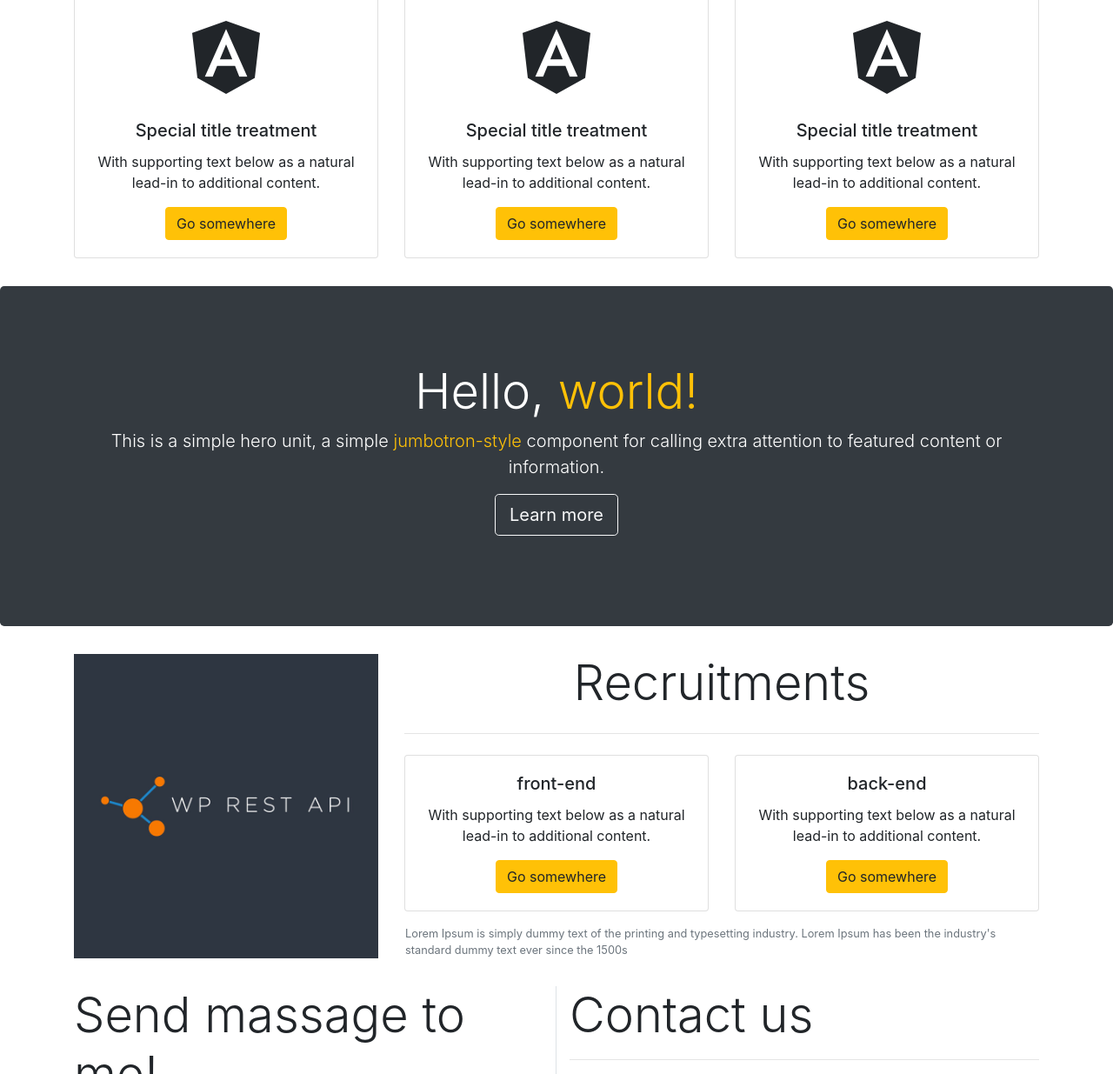
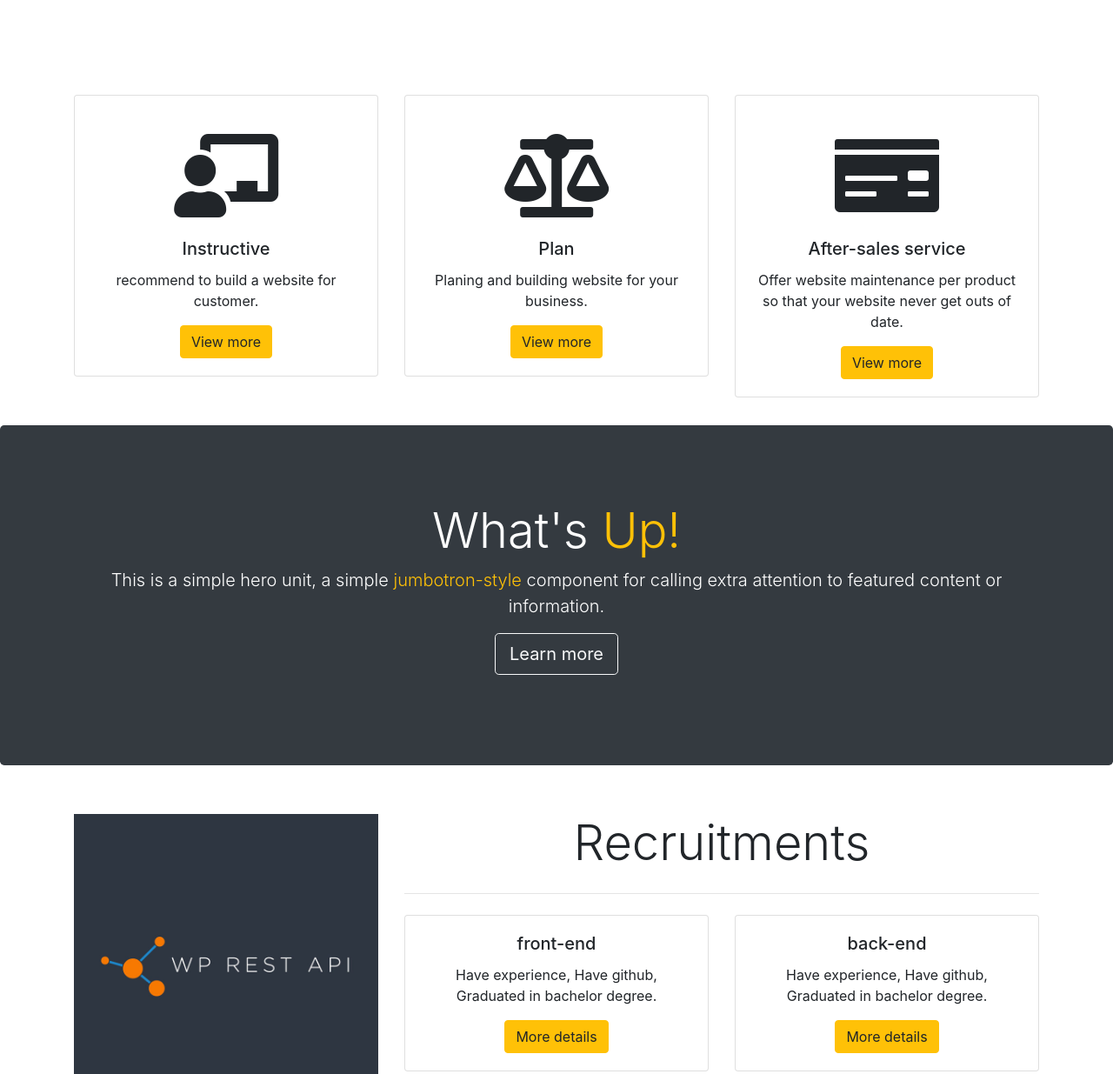
Before and after one commit to tickstudiu/dek-web-css, a plain HTML site: page index.html in a window 1280 px wide. Shown: the part 705-1940 px from the top of the page at 87% size. Drawn offline with nearby package versions, Linux system fonts and the light colour scheme.

Commit message:
fixed content

```diff
--- a/index.html
+++ b/index.html
@@ -17,7 +17,7 @@
   </head>
   <body>
     <!-- navbar -->
-    <nav class="navbar navbar-expand-lg navbar-dark bg-dark box-shadow mb-lg-4">
+    <nav class="navbar navbar-expand-lg navbar-dark bg-dark box-shadow py-4">
       <div class="container">
       <!-- logo and title website -->
       <a class="navbar-brand text-uppercase" href="index.html">
@@ -35,7 +35,7 @@
             <a class="nav-link" href="#">Home <span class="sr-only">(current)</span></a>
           </li>
           <li class="nav-item">
-            <a class="nav-link" href="#">Features</a>
+            <a class="nav-link" href="#">Product And Service</a>
           </li>
           <li class="nav-item">
             <a class="nav-link" href="#">Pricing</a>
@@ -81,10 +81,12 @@
       </a>
     </div>
 
-    <div class="container text-center my-4">
-      <h1 class="display-4">Vision</h1>
-      <p class="lead">Lorem Ipsum is simply dummy text of the printing and typesetting
-        industry. Lorem Ipsum has been the industry's standard dummy text ever since the 1500s</p>
+    <div class="jumbotron bg-transparent">
+      <div class="container text-center">
+        <h1 class="display-4">Vision</h1>
+        <p class="lead"><span class="text-warning">We believe in what people make possible</span>.Our mission is
+          to empower every person and every organization on the planet to achieve more.</p>
+      </div>
     </div>
 
     <div class="container my-4">
@@ -93,10 +95,10 @@
         <div class="col-lg-4 col-md-12 mb-2">
           <div class="card service-card">
             <div class="card-body text-center">
-              <i class="fab fa-angular display-1 my-4"></i>
-              <h5 class="card-title">Special title treatment</h5>
-              <p class="card-text">With supporting text below as a natural lead-in to additional content.</p>
-              <a href="#" class="btn btn-warning">Go somewhere</a>
+              <i class="fas fa-chalkboard-teacher display-1 my-4"></i>
+              <h5 class="card-title">Instructive</h5>
+              <p class="card-text">recommend to build a website for customer.</p>
+              <a href="#" class="btn btn-warning">View more</a>
             </div>
           </div>
         </div>
@@ -105,10 +107,10 @@
         <div class="col-lg-4 col-md-12 mb-2">
           <div class="card service-card">
             <div class="card-body text-center">
-              <i class="fab fa-angular display-1 my-4"></i>
-              <h5 class="card-title">Special title treatment</h5>
-              <p class="card-text">With supporting text below as a natural lead-in to additional content.</p>
-              <a href="#" class="btn btn-warning">Go somewhere</a>
+              <i class="fas fa-balance-scale display-1 my-4"></i>
+              <h5 class="card-title">Plan</h5>
+              <p class="card-text">Planing and building website for your business.</p>
+              <a href="#" class="btn btn-warning">View more</a>
             </div>
           </div>
         </div>
@@ -117,10 +119,10 @@
         <div class="col-lg-4 col-md-12 mb-2">
           <div class="card service-card">
             <div class="card-body text-center">
-              <i class="fab fa-angular display-1 my-4"></i>
-              <h5 class="card-title">Special title treatment</h5>
-              <p class="card-text">With supporting text below as a natural lead-in to additional content.</p>
-              <a href="#" class="btn btn-warning">Go somewhere</a>
+              <i class="fas fa-money-check display-1 my-4"></i>
+              <h5 class="card-title">After-sales service</h5>
+              <p class="card-text">Offer website maintenance per product so that your website never get outs of date.</p>
+              <a href="#" class="btn btn-warning">View more</a>
             </div>
           </div>
         </div>
@@ -130,15 +132,19 @@
     <!-- jumbotron -->
     <div class="jumbotron bg-dark text-white text-center round-0">
       <div class="container py-4">
-        <h1 class="display-4">Hello, <span class="text-warning">world!</span></h1>
-        <p class="lead">This is a simple hero unit, a simple <a class="text-warning" href="#">jumbotron-style</a> component for calling extra attention to featured content or information.</p>
+        <h1 class="display-4">What's<span class="text-warning"> Up!</span></h1>
+        <p class="lead">This is a simple hero unit, a simple
+          <a class="text-warning" href="#">jumbotron-style</a>
+          component for calling extra attention to featured content or information.
+        </p>
         <p class="lead">
           <a class="btn btn-outline-light btn-lg" href="#" role="button">Learn more</a>
         </p>
       </div>
     </div>
 
-    <div class="container mb-4">
+    <!-- job advertiments and image -->
+    <div class="container mb-4 py-4">
       <div class="row">
         <div class="col-lg-4 col-md-12 py-0 d-lg-block d-none">
           <img class="d-block w-100" src="./assets/image/image.jpg" alt="title">
@@ -156,9 +162,9 @@
               <div class="card job-card">
                 <div class="card-body text-center">
                   <h5 class="card-title">front-end</h5>
-                  <p class="card-text">With supporting text below as a natural
-                    lead-in to additional content.</p>
-                  <a href="#" class="btn btn-warning">Go somewhere</a>
+                  <p class="card-text">Have experience, Have github, Graduated
+                    in bachelor degree.</p>
+                  <a href="#" class="btn btn-warning">More details</a>
                 </div>
               </div>
             </div>
@@ -168,21 +174,20 @@
               <div class="card job-card">
                 <div class="card-body text-center">
                   <h5 class="card-title">back-end</h5>
-                  <p class="card-text">With supporting text below as a natural
-                    lead-in to additional content.</p>
-                  <a href="#" class="btn btn-warning">Go somewhere</a>
+                  <p class="card-text">Have experience, Have github, Graduated
+                    in bachelor degree.</p>
+                  <a href="#" class="btn btn-warning">More details</a>
                 </div>
               </div>
             </div>
 
-            <p class="text-secondary small mx-3 my-2">Lorem Ipsum is simply dummy
-              text of the printing and typesetting industry. Lorem Ipsum has been
-              the industry's standard dummy text ever since the 1500s</p>
+            <p class="text-secondary small mx-3 my-2">We support over 900 researchers at dek-web around the world to create world-class technology and new things. That is why we want to have a bright new kid working with us.</p>
           </div>
         </div>
       </div>
     </div>
 
+    <!-- contact form and contact us -->
     <div class="container mb-4">
       <div class="row">
         <div class="col-lg-6 d-lg-block d-none border-right">
@@ -194,9 +199,7 @@
               <label>Email address</label>
               <input type="email" class="form-control" placeholder="name@example.com">
               <div class="small text-secondary my-2">
-                Lorem Ipsum is simply dummy text of the printing and typesetting
-                industry. Lorem Ipsum has been the industry's standard dummy text
-                ever since the 1500s
+                Be the real email you are using or an email that can contact you.
               </div>
             </div>
 
@@ -215,10 +218,11 @@
           <hr class="my-3">
           <div>
             <ul class="list-group list-group-flush">
+              <li class="list-group-item">62/11 Chiang Mai 50200</li>
               <li class="list-group-item"><i class="fas fa-phone-square"></i> : 012-345-6789</li>
               <li class="list-group-item"><i class="fab fa-facebook"></i> : dek-web-fanpage</li>
               <li class="list-group-item"><i class="fas fa-envelope"></i> : admin@dek-wab.com</li>
-              <li class="list-group-item"><i class="fas fa-at"></i> : 62/11 moi 1 Chiang-mai</li>
+              <li class="list-group-item"><i class="fas fa-map-marker"></i> : <a class="text-warning" href="#">View Lcation Map</a> | <a class="text-warning" href="#">Google Map</a></li>
             </ul>
           </div>
         </div>
```
